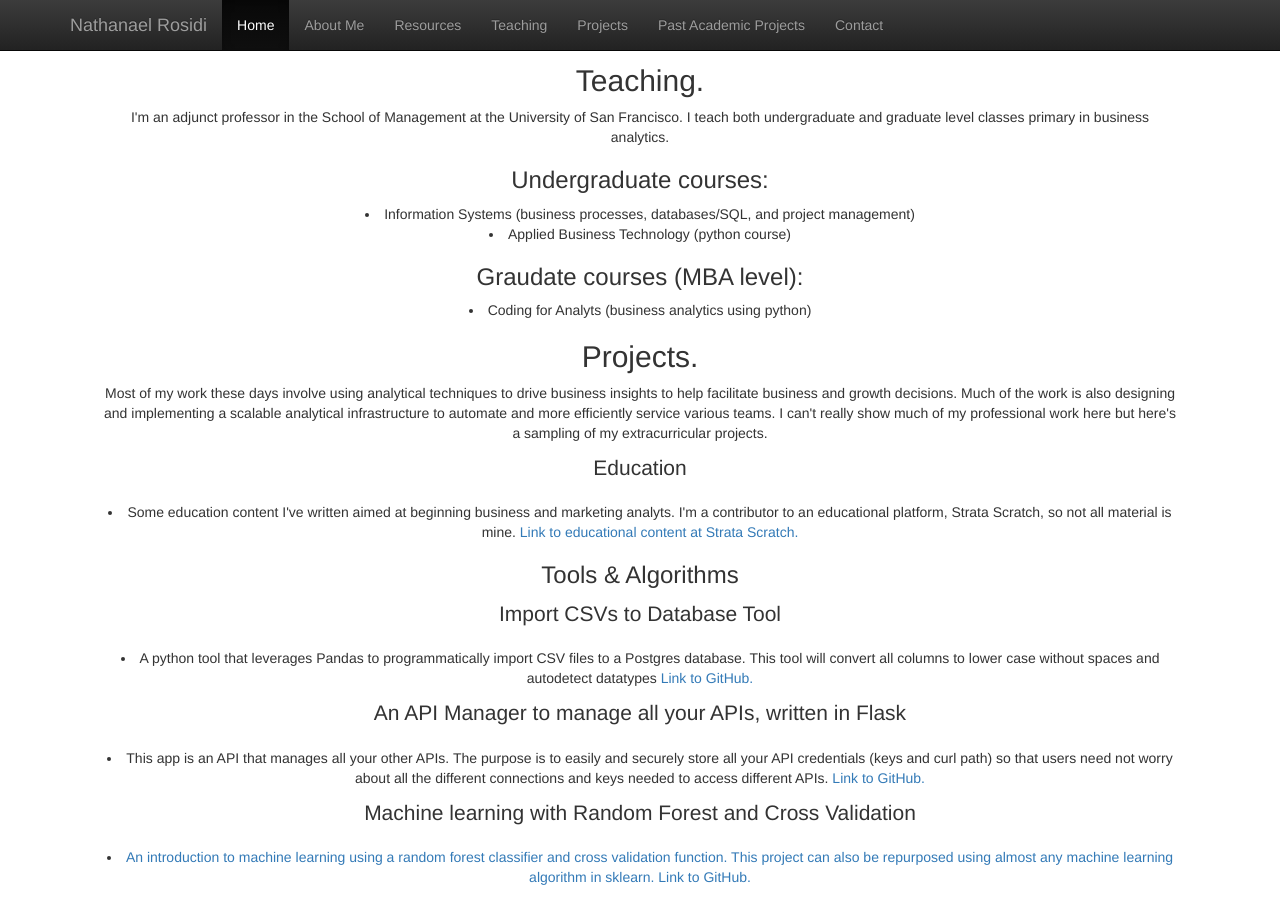
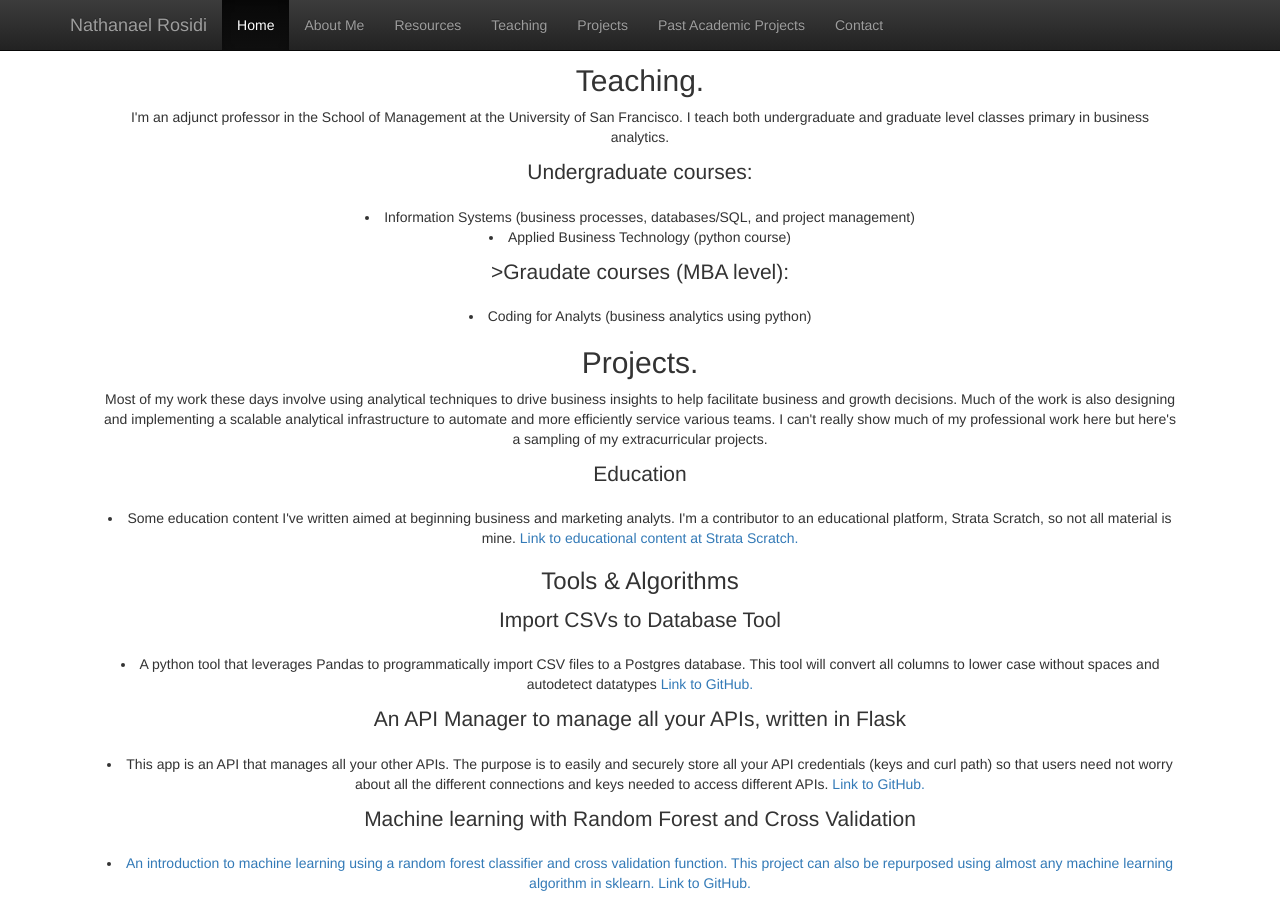
Before and after one commit to nlrosidi/nlrosidi.github.io, a Jekyll site: the page index.html, which Jekyll copies as it is, in a window 1280 px wide and 900 px high, scrolled down 949 px. Built offline with Jekyll 4.4.1, drawn with Linux system fonts in a browser that asks for light colours; nearby versions of some CDN libraries.

Commit message:
Update index.html

```diff
--- a/index.html
+++ b/index.html
@@ -87,11 +87,11 @@
 	<h2 id="teaching">Teaching.</h2>
           <p>I'm an adjunct professor in the School of Management at the University of San Francisco. I teach both undergraduate and graduate level classes primary in business analytics.</p>
 		  <p></p>
-	    <h3 id="education">Undergraduate courses:</h3>
+	    <p class="lead">Undergraduate courses:</p>
 		     <li>Information Systems (business processes, databases/SQL, and project management)</li>
 		     <li>Applied Business Technology (python course)</li>
 	   <p></p>
-	    <h3 id="education">Graudate courses (MBA level):</h3>
+	    <p class="lead">>Graudate courses (MBA level):</p>
 		<li>Coding for Analyts (business analytics using python)</li>
 	     <p></p>
 
```
